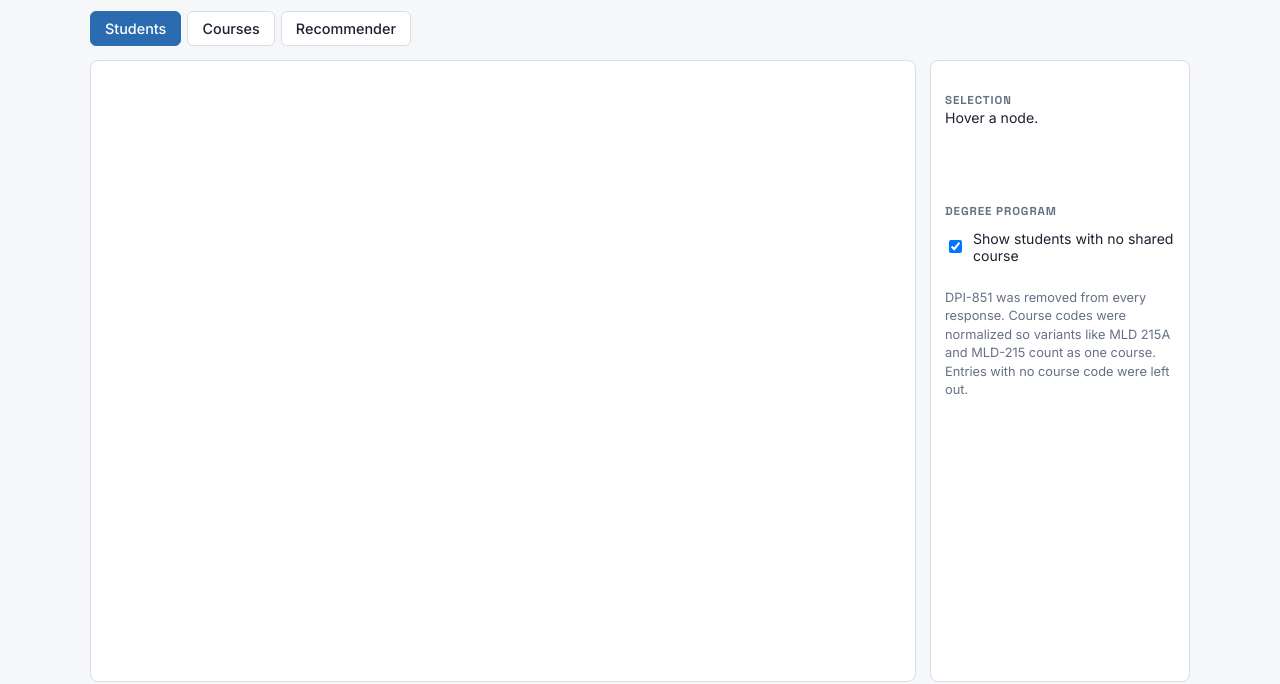
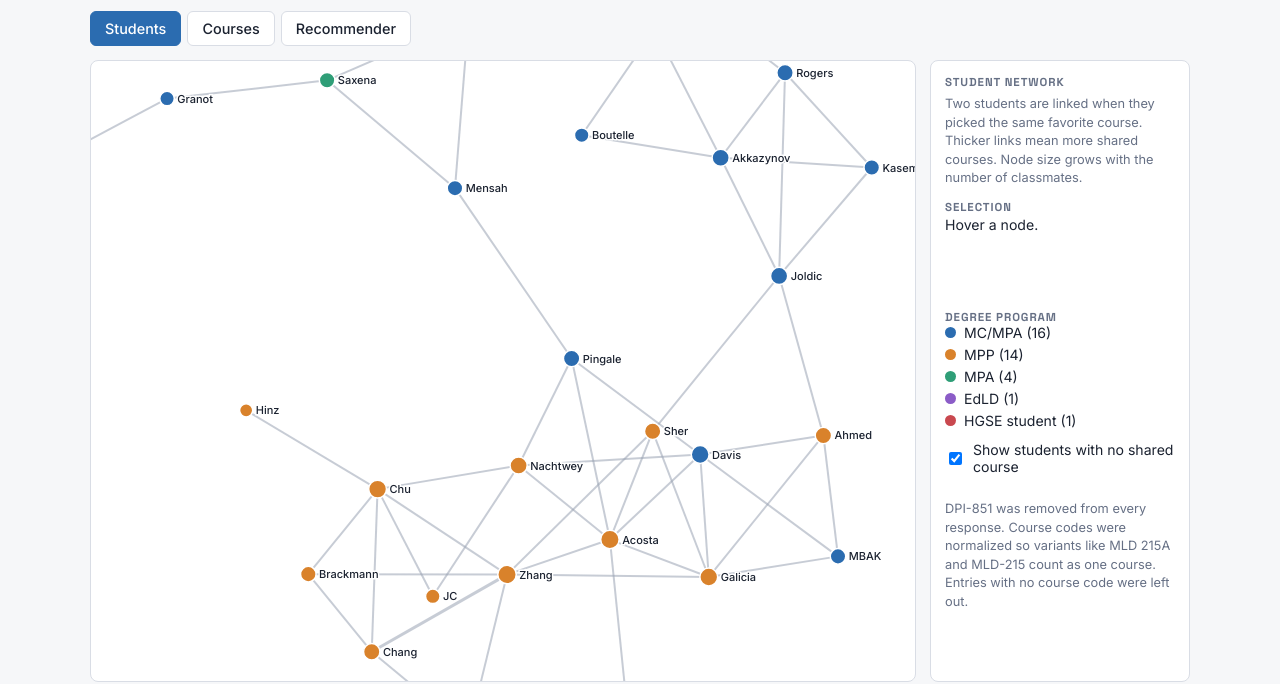
Before and after one commit to hqu/DPI-852M, a plain HTML site: page course-recommender/index.html in a window 1280 px wide. Shown: the part 133-817 px from the top of the page. Drawn offline with nearby package versions, Linux system fonts and the light colour scheme.

Commit message:
Fix script error from variable name clash in link tooltips
Co-Authored-By: Claude Sonnet 5.5 <noreply@anthropic.com>
Claude-Session: https://claude.ai/code/session_01AiCuXpdJCj5vzfXUYSxFxg

```diff
--- a/course-recommender/index.html
+++ b/course-recommender/index.html
@@ -103,7 +103,7 @@ function draw(){
   legwrap.hidden=false;isoL.hidden=true;
  }
  const L=g.append('g').attr('stroke',css('--edge')).attr('stroke-opacity',.55).selectAll('line').data(links).join('line').attr('stroke-width',wid);
- const H=g.append('g').selectAll('line').data(links).join('line').attr('stroke','transparent').attr('stroke-width',14).style('cursor','pointer');
+ const HL=g.append('g').selectAll('line').data(links).join('line').attr('stroke','transparent').attr('stroke-width',14).style('cursor','pointer');
  const hideTip=()=>{tt.hidden=true;L.attr('stroke-opacity',.55)};
  const linkTip=(e,l)=>{const a=l.source.id,b=l.target.id;
   tt.innerHTML=mode=='S'?`<b>${a} &amp; ${b}</b><br>Shared courses: ${l.shared.join(', ')}`:`<b>${a} + ${b}</b><br>Listed by ${l.who.length} student${l.who.length>1?'s':''}: ${l.who.join(', ')}`;
@@ -111,7 +111,7 @@ function draw(){
   tt.style.left=Math.min(Math.max(8,p[0]+14),box.clientWidth-tt.offsetWidth-8)+'px';
   tt.style.top=Math.min(Math.max(8,p[1]+14),box.clientHeight-tt.offsetHeight-8)+'px';
   L.attr('stroke-opacity',d=>d===l?1:.12)};
- H.on('mouseover mousemove click',linkTip).on('mouseout',hideTip);
+ HL.on('mouseover mousemove click',linkTip).on('mouseout',hideTip);
  const N=g.append('g').selectAll('circle').data(nodes).join('circle').attr('r',rad).attr('fill',col).attr('stroke',css('--panel')).attr('stroke-width',1.5).style('cursor','pointer');
  const T=g.append('g').selectAll('text').data(nodes).join('text').text(lab).attr('dx',n=>rad(n)+3).attr('dy',4);
  const nb=new Map(nodes.map(n=>[n.id,new Set([n.id])]));
@@ -124,7 +124,7 @@ function draw(){
  sim=d3.forceSimulation(nodes).force('link',d3.forceLink(links).id(d=>d.id).distance(mode=='S'?130:70).strength(.5))
   .force('charge',d3.forceManyBody().strength(mode=='S'?-320:-160)).force('center',d3.forceCenter(W/2,H/2))
   .force('x',d3.forceX(W/2).strength(mode=='S'?.02:.06)).force('y',d3.forceY(H/2).strength(mode=='S'?.02:.06)).force('col',d3.forceCollide(n=>rad(n)+(mode=='S'?14:3)))
-  .on('tick',()=>{H.attr('x1',d=>d.source.x).attr('y1',d=>d.source.y).attr('x2',d=>d.target.x).attr('y2',d=>d.target.y);L.attr('x1',d=>d.source.x).attr('y1',d=>d.source.y).attr('x2',d=>d.target.x).attr('y2',d=>d.target.y);
+  .on('tick',()=>{HL.attr('x1',d=>d.source.x).attr('y1',d=>d.source.y).attr('x2',d=>d.target.x).attr('y2',d=>d.target.y);L.attr('x1',d=>d.source.x).attr('y1',d=>d.source.y).attr('x2',d=>d.target.x).attr('y2',d=>d.target.y);
    N.attr('cx',d=>d.x).attr('cy',d=>d.y);T.attr('x',d=>d.x).attr('y',d=>d.y)});
 }
 function set(m){bS.setAttribute('aria-pressed',m=='S');bC.setAttribute('aria-pressed',m=='C');bR.setAttribute('aria-pressed',m=='R');
```
